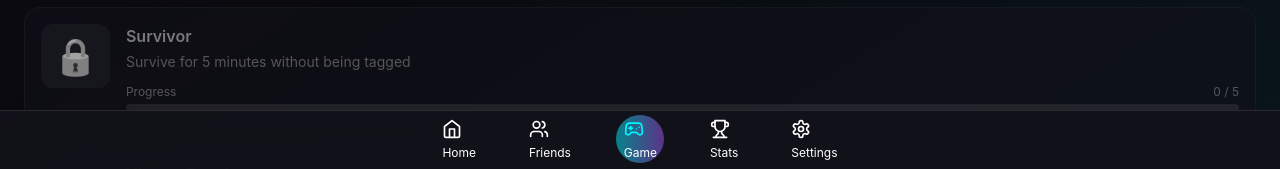
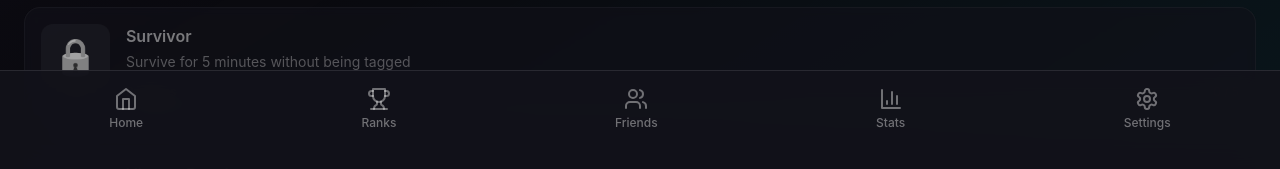
Before and after one commit to justinnewbold/TAG, a React (Vite) app: page /achievements in a window 1280 px wide. Both pictures are taken after typing "Sample", "name@example.com", "5551234" into the empty fields and a click on the button "Let's Play!". Shown: the part 629-798 px from the top of the page. Built offline with nearby package versions, Linux system fonts and the light colour scheme; no server answers; the HTML template or start-up script is replaced by a standard one.

Commit message:
Update src/components/Navigation.jsx

```diff
--- a/src/components/Navigation.jsx
+++ b/src/components/Navigation.jsx
@@ -1,39 +1,45 @@
 import React from 'react';
 import { useNavigate, useLocation } from 'react-router-dom';
-import { Home, Users, Trophy, Settings, Gamepad2 } from 'lucide-react';
-import { useStore } from '../store';
+import { Home, Users, BarChart3, Settings, Trophy } from 'lucide-react';
 
 function Navigation() {
   const navigate = useNavigate();
   const location = useLocation();
-  const { currentGame } = useStore();
 
-  const navItems = [
+  const tabs = [
     { path: '/', icon: Home, label: 'Home' },
+    { path: '/leaderboards', icon: Trophy, label: 'Ranks' },
     { path: '/friends', icon: Users, label: 'Friends' },
-    { path: currentGame ? (currentGame.status === 'active' ? '/game' : '/lobby') : '/create', icon: Gamepad2, label: 'Game', highlight: true },
-    { path: '/stats', icon: Trophy, label: 'Stats' },
+    { path: '/stats', icon: BarChart3, label: 'Stats' },
     { path: '/settings', icon: Settings, label: 'Settings' },
   ];
 
+  // Don't show during active game
+  if (location.pathname === '/game' || location.pathname === '/lobby') {
+    return null;
+  }
+
   return (
-    <nav className="fixed bottom-0 left-0 right-0 bg-dark-800/90 backdrop-blur-xl border-t border-white/10 px-2 py-2 z-50">
-      <div className="flex justify-around items-center max-w-md mx-auto">
-        {navItems.map((item) => {
-          const isActive = location.pathname === item.path;
-          const Icon = item.icon;
+    <nav className="fixed bottom-0 left-0 right-0 bg-dark-800/95 backdrop-blur-lg border-t border-white/10 pb-safe z-40">
+      <div className="flex items-center justify-around py-2">
+        {tabs.map(({ path, icon: Icon, label }) => {
+          const isActive = location.pathname === path;
 
           return (
             <button
-              key={item.path}
-              onClick={() => navigate(item.path)}
-              className={`nav-item ${isActive ? 'active' : ''} ${item.highlight ? 'relative' : ''}`}
+              key={path}
+              onClick={() => navigate(path)}
+              className={`flex flex-col items-center gap-1 px-4 py-2 rounded-xl transition-all ${
+                isActive
+                  ? 'text-neon-cyan'
+                  : 'text-white/40 hover:text-white/60'
+              }`}
             >
-              {item.highlight && (
-                <div className="absolute -top-1 left-1/2 -translate-x-1/2 w-12 h-12 bg-gradient-to-r from-neon-cyan to-neon-purple rounded-full -z-10 opacity-50" />
+              <Icon className={`w-6 h-6 ${isActive ? 'drop-shadow-[0_0_8px_rgba(0,245,255,0.5)]' : ''}`} />
+              <span className="text-xs font-medium">{label}</span>
+              {isActive && (
+                <div className="absolute bottom-1 w-1 h-1 rounded-full bg-neon-cyan" />
               )}
-              <Icon className={`w-5 h-5 ${item.highlight ? 'text-neon-cyan' : ''}`} />
-              <span className="text-xs">{item.label}</span>
             </button>
           );
         })}
```
